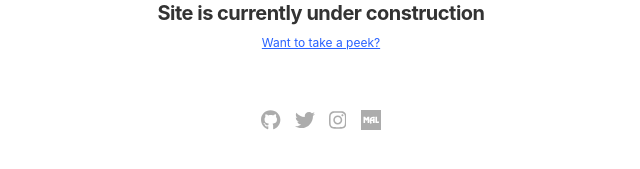
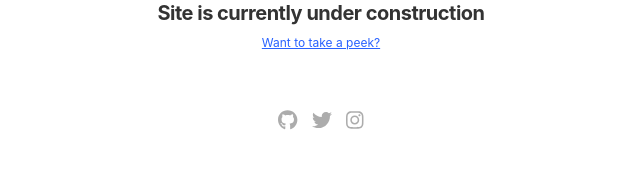
Before and after one commit to sofusaku/site, a Jekyll site: the page built from index.html, in a window 1280 px wide. Shown: the part 464-633 px from the top of the page, without its empty margins (319-959 px from the left). Built offline with Jekyll 4.4.1, drawn with Linux system fonts in a browser that asks for light colours; some web fonts are replaced.

Commit message:
Remove MAL social link because currently irrelevant

```diff
--- a/index.html
+++ b/index.html
@@ -111,7 +111,6 @@
             <li><a href="https://github.com/comfyte"                title="GitHub"          >{% include social-icons/github.svg     %}</a></li>
             <li><a href="https://twitter.com/comfyte"               title="Twitter"         >{% include social-icons/twitter.svg    %}</a></li>
             <li><a href="https://instagram.com/comfyte"             title="Instagram"       >{% include social-icons/instagram.svg  %}</a></li>
-            <li><a href="https://myanimelist.net/profile/comfyte"   title="MyAnimeList"     >{% include social-icons/traced-mal.svg %}</a></li>
             <!-- <li><a href="https://open.spotify.com/user/m12farrel"   title="Spotify Profile" >{% include social-icons/spotify.svg    %}</a></li> -->
         </ul>
     </div>
```
